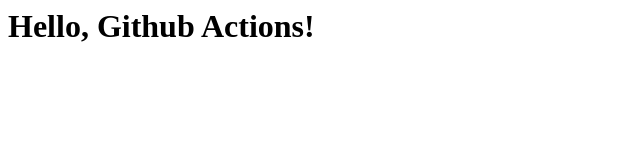
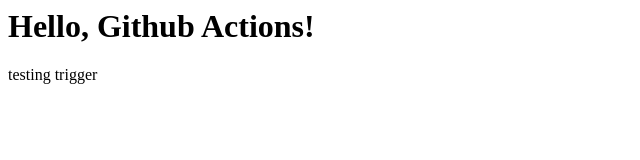
Before and after one commit to marvinalegre/rm-github-actions-deployment-workflow, a website: page dist/index.html in a window 1280 px wide. Shown: the full height of the page, 0-640 px from the left. Drawn offline with Linux system fonts and the light colour scheme.

Commit message:
trigger test

```diff
--- a/dist/index.html
+++ b/dist/index.html
@@ -1 +1,2 @@
 <h1>Hello, Github Actions!</h1>
+<p>testing trigger</p>
```
